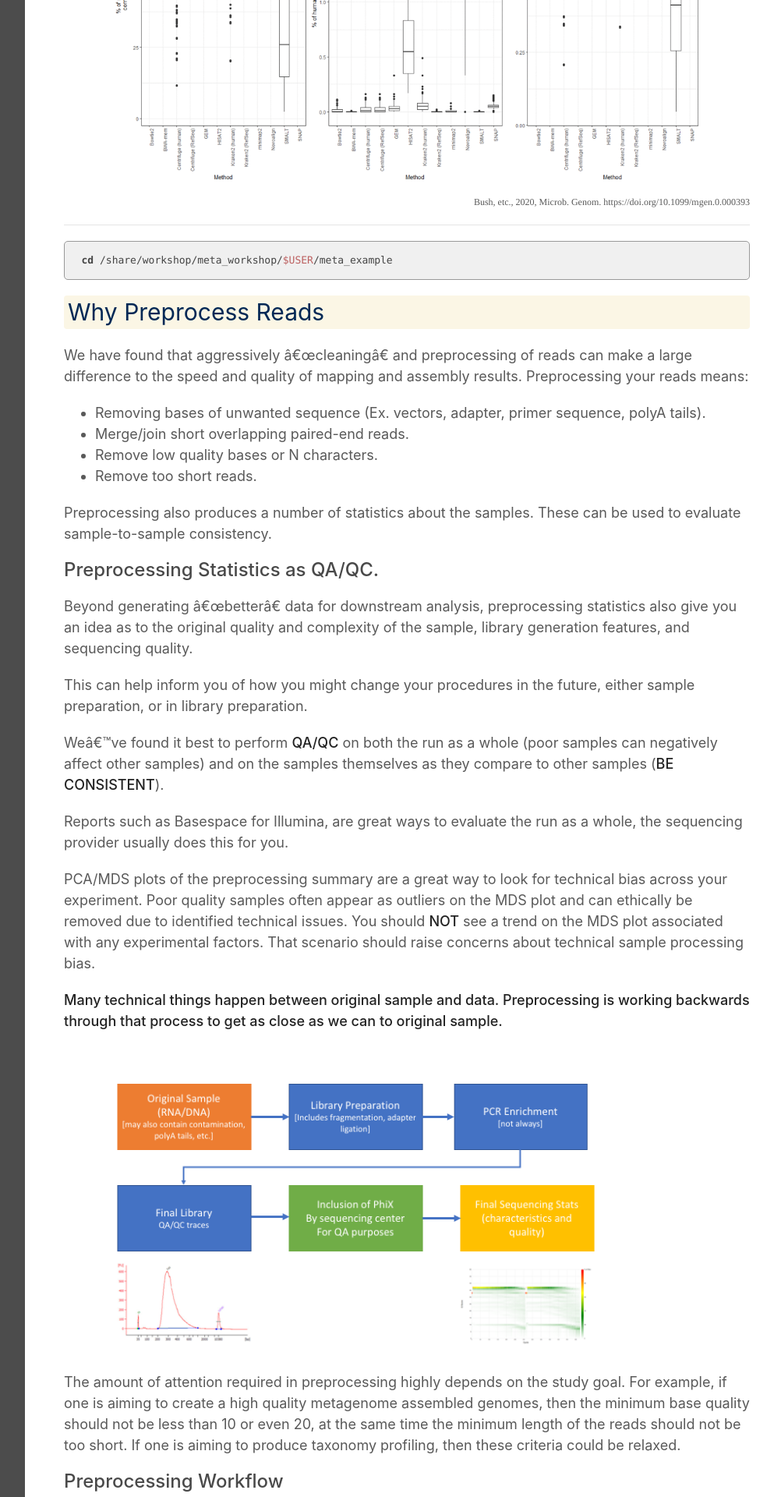
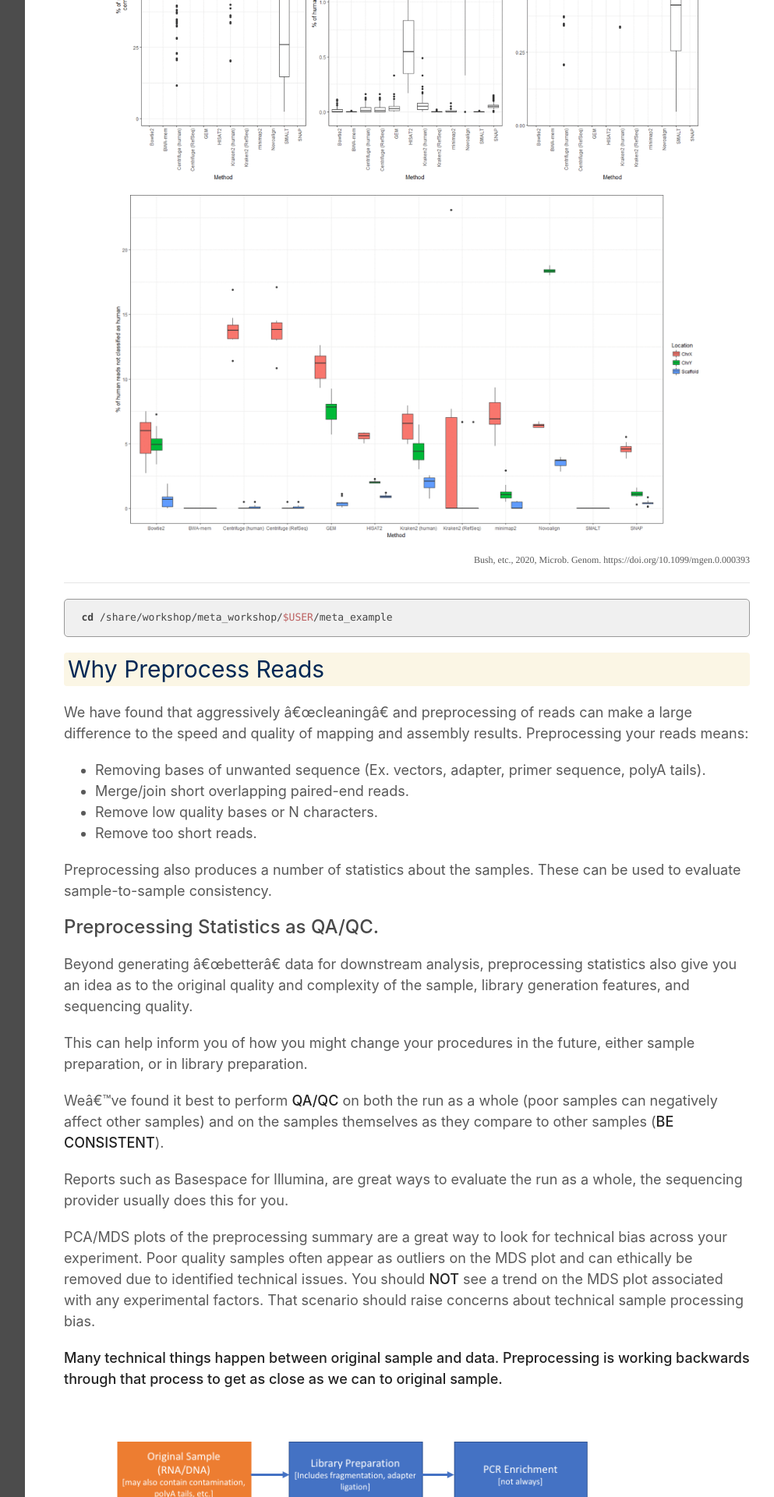
Before and after one commit to ucdavis-bioinformatics-training/2021-December-Metagenomics-and-Metatranscriptomics, a Jekyll site: the page built from data_analysis/02-metagenomics.md, in a window 1280 px wide. Shown: the part 2495-4415 px from the top of the page at 78% size, without its empty margins (268-1261 px from the left). Built offline with Jekyll 4.4.1, drawn with Linux system fonts in a browser that asks for light colours; our own code applies the rules of GitHub Pages for plain Markdown files.

Commit message:
metagenome

```diff
--- a/data_analysis/02-metagenomics.md
+++ b/data_analysis/02-metagenomics.md
@@ -35,6 +35,10 @@ For samples that are suppected to have very high levels of host material, it is
 
 <p align = "center">
 <img src="metagenome_figures/rmhost.gif" alt="micribial" width="85%"/>
+</p>
+
+<p align = "center">
+<img src="metagenome_figures/rmhost2.gif" alt="micribial" width="85%"/>
 </p>
 
 <p align = "right" style="font-family:Times;font-size:12px;">
```
Also changed, not shown: data_analysis/metagenome_figures/rmhost2.gif (added).
